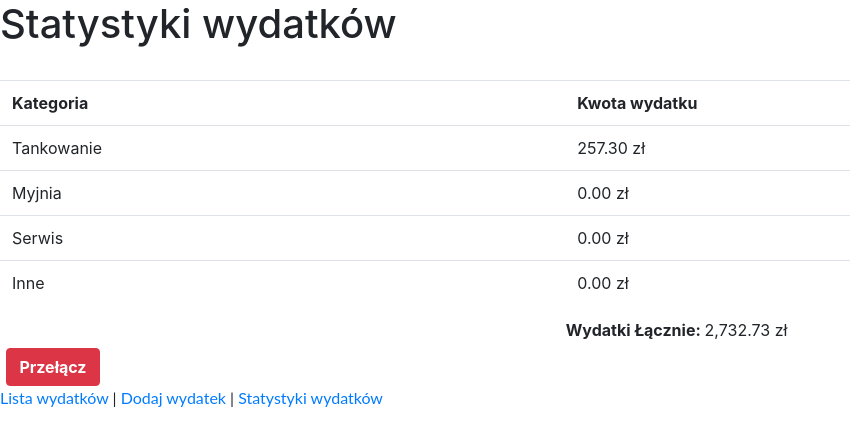
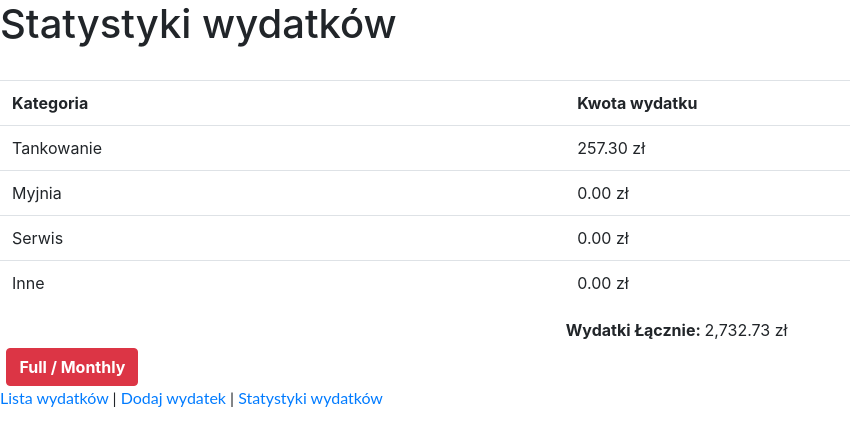
Before and after one commit to kp41612/auto-ksiegowy1, an Angular app: page /statystyki in a window 1280 px wide. Shown: the top 446 px of the page, without its empty margins (0-850 px from the left). Built offline with nearby package versions, Linux system fonts and the light colour scheme.

Commit message:
1 file modified

```diff
--- a/src/app/statystyki-wydatkow/statystyki-wydatkow.component.html
+++ b/src/app/statystyki-wydatkow/statystyki-wydatkow.component.html
@@ -18,4 +18,4 @@
 <!-- 1 -->
 </table>
 <h6 style="font-weight:bold;margin-left:44.2%;">Wydatki Łącznie: <span style="font-weight:normal;">{{suma | number:'1.2-2'}} zł</span></h6>
-<button class="btn btn-danger" style="font-weight:bold;margin-left:0.5%;" (click)="przelacz()" >Przełącz</button>
+<button class="btn btn-danger" style="font-weight:bold;margin-left:0.5%;" (click)="przelacz()" >Full / Monthly</button>
```
